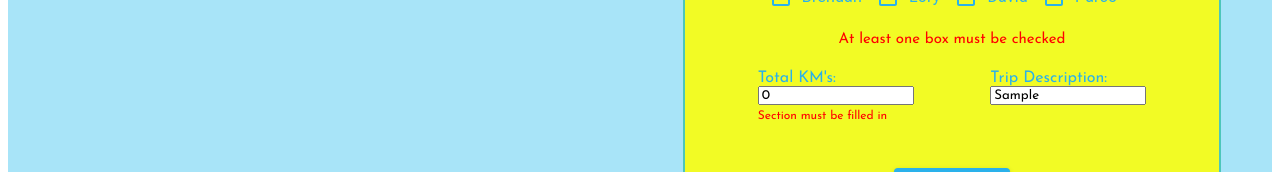
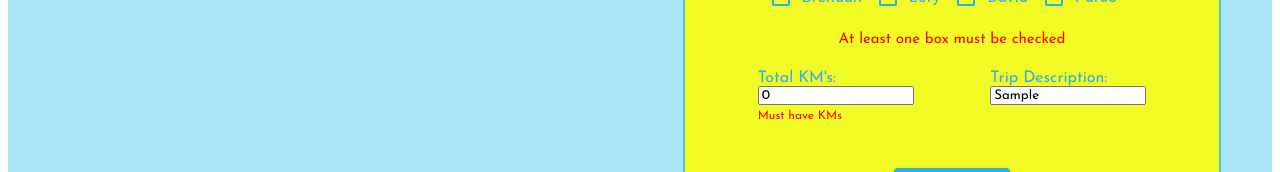
Before and after one commit to woobrendan/Fuel_Splitter, a React (Create React App) app in the folder fuel_splitter/: page / in a window 1280 px wide. Both pictures are taken after typing "Sample" into the empty fields and a click on the button "SUBMIT". Shown: the part 358-530 px from the top of the page. Built offline with nearby package versions, Linux system fonts and the light colour scheme; no server answers.

Commit message:
change error messages to be more descriptive and distinct for testing

```diff
--- a/fuel_splitter/src/components/NewTrip.tsx
+++ b/fuel_splitter/src/components/NewTrip.tsx
@@ -186,9 +186,7 @@ const NewTrip: React.FC<Props> = ({ handleAdd }) => {
               }));
             }}
           />
-          {error.hasDistance && (
-            <span className="error">Section must be filled in</span>
-          )}
+          {error.hasDistance && <span className="error">Must have KMs</span>}
         </div>
         <div className="newTrip__input__container">
           <label>Trip Description:</label>
@@ -201,7 +199,7 @@ const NewTrip: React.FC<Props> = ({ handleAdd }) => {
             }}
           />
           {error.hasDescription && (
-            <span className="error">Section must be filled in</span>
+            <span className="error">Must have description</span>
           )}
         </div>
       </section>
```
